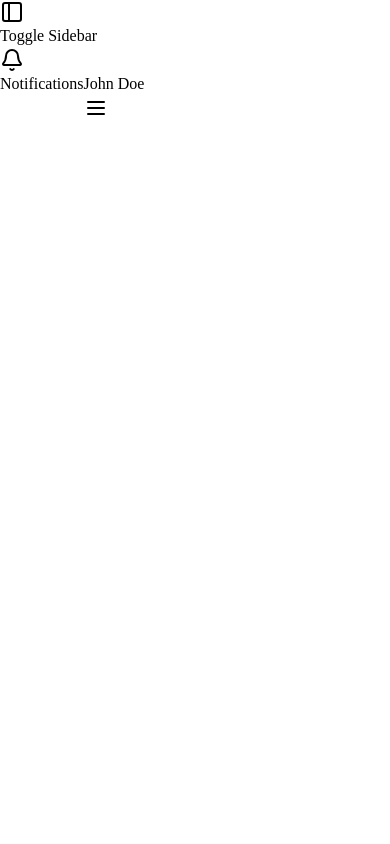
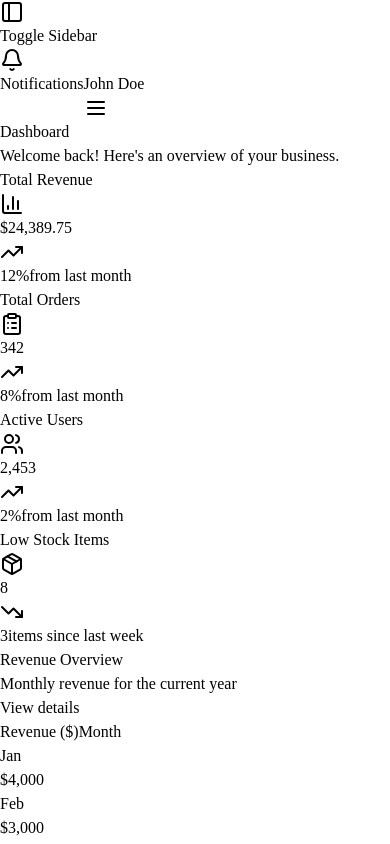
Before and after one commit to thetriodev/project-erp, a Next.js app in the folder apps/web/: page /dashboard in a window 390 px wide. Shown: the top 844 px of the page. Built offline with nearby package versions, Linux system fonts and the light colour scheme.

Commit message:
feat: add dashboard header

```diff
--- a/apps/web/app/dashboard/layout.tsx
+++ b/apps/web/app/dashboard/layout.tsx
@@ -1,21 +1,15 @@
-import { DashboardHeader } from "@/components/dashboard/shared/dashboard-header"
-import { SideNavbar } from "@/components/dashboard/shared/side-navbar"
-import { SidebarProvider } from "@workspace/ui/components/sidebar"
-import type React from "react"
 
+import { SideNavbar } from '@/components/dashboard/shared/side-navbar'
+import { SidebarProvider } from '@workspace/ui/components/sidebar'
+import type React from 'react'
 
-export default function DashboardLayout({
-  children,
-}: {
-  children: React.ReactNode
-}) {
+export default function DashboardLayout({ children }: { children: React.ReactNode }) {
   return (
     <SidebarProvider>
-      <div className="max-w-screen border flex min-h-screen flex-col">
-        <DashboardHeader />
-        <div className="flex flex-1">
+      <div className="w-[100%] border flex min-h-screen flex-col">
+        <div className="flex flex-1 bg-">
           <SideNavbar />
-          <main className="flex-1 p-6">{children}</main>
+          <main className="flex-1">{children}</main>
         </div>
       </div>
     </SidebarProvider>
--- a/apps/web/app/dashboard/page.tsx
+++ b/apps/web/app/dashboard/page.tsx
@@ -1,4 +1,6 @@
 "use client"
+
+import { AdminDashboard } from "@/components/dashboard/admin/admin-dashboard"
 
 // import { useAuth } from "@/components/auth-provider"
 // import { OwnerDashboard } from "@/components/dashboard/owner-dashboard"
@@ -8,7 +10,7 @@
 
 export default function Dashboard() {
     return <div>
-
+        <AdminDashboard />
     </div>
 //   const { user, isLoading } = useAuth()
 
--- a/apps/web/components/dashboard/admin/admin-dashboard.tsx
+++ b/apps/web/components/dashboard/admin/admin-dashboard.tsx
@@ -1,21 +1,33 @@
-"use client"
+'use client'
 
-import type React from "react"
+import type React from 'react'
 
-import Link from "next/link"
-import { BarChart3, ClipboardList, Package, TrendingDown, TrendingUp, Users } from "lucide-react"
-import { Card, CardContent, CardDescription, CardHeader, CardTitle } from "@workspace/ui/components/card"
+import Link from 'next/link'
+import { BarChart3, ClipboardList, Package, TrendingDown, TrendingUp, Users } from 'lucide-react'
+import {
+  Card,
+  CardContent,
+  CardDescription,
+  CardHeader,
+  CardTitle,
+} from '@workspace/ui/components/card'
 
-import { Button } from "@workspace/ui/components/button"
-import { RevenueChart } from "./revenue-chart"
-import { RecentMemos } from "./recent-memos"
+import { Button } from '@workspace/ui/components/button'
+import { RevenueChart } from './revenue-chart'
+import { RecentMemos } from './recent-memos'
+import { DashboardHeader } from '../shared/dashboard-header'
 
 export function AdminDashboard() {
   return (
-    <div className="space-y-6">
+    <>
+      {/* Dashboard Header */}
+      <DashboardHeader />
+      <div className="space-y-6 p-6">
         <div>
           <h1 className="text-3xl font-bold tracking-tight">Dashboard</h1>
-        <p className="text-muted-foreground">Welcome back! Here&apos;s an overview of your business.</p>
+          <p className="text-muted-foreground">
+            Welcome back! Here&apos;s an overview of your business.
+          </p>
         </div>
 
         <div className="grid gap-6 md:grid-cols-2 lg:grid-cols-4">
@@ -84,6 +96,7 @@ export function AdminDashboard() {
           </Card>
         </div>
       </div>
+    </>
   )
 }
 
@@ -97,7 +110,7 @@ function MetricCard({
 }: {
   title: string
   value: string
-  trend: "up" | "down"
+  trend: 'up' | 'down'
   trendValue: string
   trendText: string
   icon: React.ReactNode
@@ -111,12 +124,14 @@ function MetricCard({
       <CardContent>
         <div className="text-2xl font-bold">{value}</div>
         <div className="mt-2 flex items-center text-xs">
-          {trend === "up" ? (
+          {trend === 'up' ? (
             <TrendingUp className="mr-1 h-3 w-3 text-emerald-500" />
           ) : (
             <TrendingDown className="mr-1 h-3 w-3 text-rose-500" />
           )}
-          <span className={trend === "up" ? "text-emerald-500" : "text-rose-500"}>{trendValue}</span>
+          <span className={trend === 'up' ? 'text-emerald-500' : 'text-rose-500'}>
+            {trendValue}
+          </span>
           <span className="ml-1 text-muted-foreground">{trendText}</span>
         </div>
       </CardContent>
--- a/apps/web/components/dashboard/shared/dashboard-header.tsx
+++ b/apps/web/components/dashboard/shared/dashboard-header.tsx
@@ -20,7 +20,7 @@ const user = { name: "John Doe" }
 const logout = () => {}
 
   return (
-    <header className="sticky top-0 z-30 flex h-16 items-center gap-4 border-b bg-background px-4 md:px-6">
+    <header className="sticky top-0 z-30 flex h-16 items-center gap-4 border-b bg-sidebar px-3">
       <SidebarTrigger />
       <div className="flex-1" />
       <DropdownMenu>
--- a/apps/web/components/dashboard/shared/side-navbar.tsx
+++ b/apps/web/components/dashboard/shared/side-navbar.tsx
@@ -15,11 +15,9 @@ import {
   SidebarMenuButton,
   SidebarMenuItem,
   SidebarRail,
-  SidebarSeparator,
 } from '@workspace/ui/components/sidebar'
 import { Button } from '@workspace/ui/components/button'
 import Image from 'next/image'
-// import { useAuth } from "@/components/auth-provider"
 
 export function SideNavbar() {
   //   const { user } = useAuth()
@@ -33,7 +31,7 @@ export function SideNavbar() {
   return (
     <Sidebar>
       {/* side bar header */}
-      <SidebarHeader>
+      <SidebarHeader className='border-b'>
         <div className="flex items-center gap-2 px-4 py-2">
           <div className="flex h-8 w-8 items-center justify-center rounded-md bg-primary text-primary-foreground">
             ERP
@@ -42,7 +40,7 @@ export function SideNavbar() {
         </div>
       </SidebarHeader>
       {/* separator */}
-      <SidebarSeparator />
+      {/* <SidebarSeparator /> */}
 
       {/* side bar content */}
       <SidebarContent>
```
Lines whose indentation alone changed are shown as unchanged.
